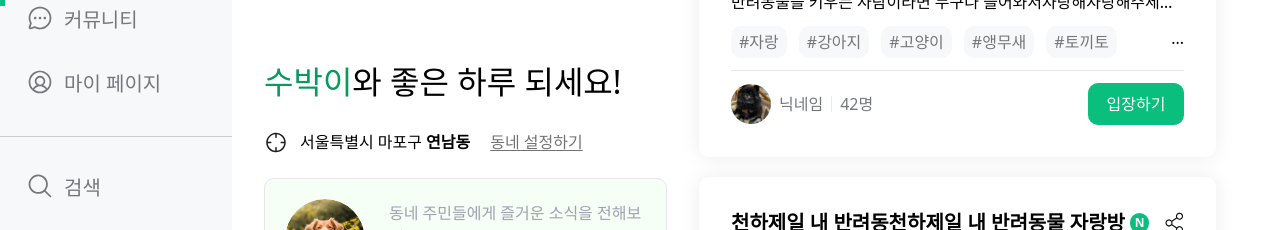
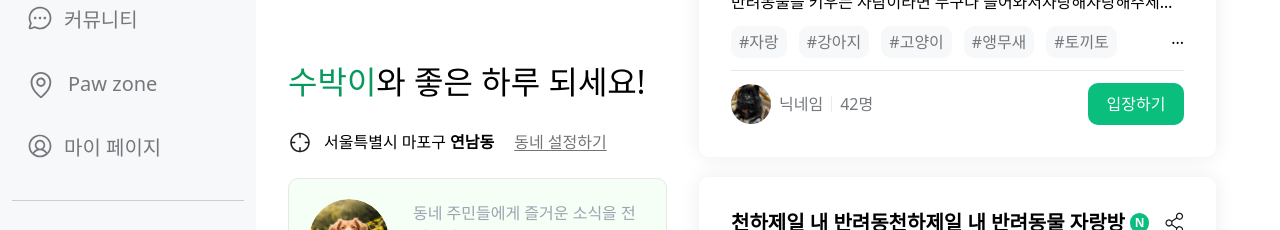
Before and after one commit to shseok/pawpaw-client, a Next.js app: page / in a window 1280 px wide. Shown: the part 198-428 px from the top of the page. Built offline with nearby package versions, Linux system fonts and the light colour scheme; no server answers.

Commit message:
Design: Pawzone 버튼 추가 #3

```diff
--- a/components/ui/Sidebar/SideButton/DesktopSvg.tsx
+++ b/components/ui/Sidebar/SideButton/DesktopSvg.tsx
@@ -40,9 +40,9 @@ function PawZone({ color }: { color: string }) {
   return (
     <div className="cursor-pointer">
       <svg
-        width="24"
-        height="24"
-        viewBox="0 0 24 24"
+        width="28"
+        height="28"
+        viewBox="2 0 26 26"
         fill="none"
         xmlns="http://www.w3.org/2000/svg"
       >
--- a/components/ui/Sidebar/SideButton/SideButton.tsx
+++ b/components/ui/Sidebar/SideButton/SideButton.tsx
@@ -10,6 +10,7 @@ export default function SideButton({
   const names: { [key: string]: string } = {
     Feed: '피드',
     Community: '커뮤니티',
+    PawZone: 'Paw zone',
     Mypage: '마이 페이지',
     Search: '검색',
     Alert: '알림',
@@ -26,7 +27,7 @@ export default function SideButton({
         {activeButton === svgComponent.name &&
         svgComponent.name !== 'Search' &&
         svgComponent.name !== 'Alert' ? (
-          <div className="absolute left-0 w-[5px] h-16 bg-[#0ABE7D]" />
+          <div className="absolute top-0 left-0 w-[5px] h-16 bg-[#0ABE7D]" />
         ) : null}
         {desktopWidth === true ? (
           <div className="flex flex-nowrap ml-7">
--- a/components/ui/Sidebar/SideButtonContainer.tsx
+++ b/components/ui/Sidebar/SideButtonContainer.tsx
@@ -8,7 +8,7 @@ import DesktopSvg from './SideButton/DesktopSvg';
 export default function SideButtonContainer({
   desktopWidth,
 }: Pick<SidebarProps, 'desktopWidth'>) {
-  const { Feed, Community, Mypage, Search, Alert } = DesktopSvg;
+  const { Feed, Community, PawZone, Mypage, Search, Alert } = DesktopSvg;
   const [activeButton, setActiveButton] = useState('Feed');
   const pseudoElementWidth = desktopWidth === true ? 'w-[232px]' : 'w-[72px]';
 
@@ -27,11 +27,18 @@ export default function SideButtonContainer({
         onClick={() => setActiveButton('Community')}
       />
       <SideButton
+        svgComponent={PawZone}
+        activeButton={activeButton}
+        desktopWidth={desktopWidth}
+        onClick={() => setActiveButton('PawZone')}
+      />
+      <SideButton
         svgComponent={Mypage}
         activeButton={activeButton}
         desktopWidth={desktopWidth}
         onClick={() => setActiveButton('Mypage')}
       />
+
       <div className="flex flex-row items-center justify-center h-10">
         <div className={`${pseudoElementWidth} h-[0.5px] bg-[#CBCDD2]`} />
       </div>
--- a/components/ui/Sidebar/Sidebar.tsx
+++ b/components/ui/Sidebar/Sidebar.tsx
@@ -13,7 +13,7 @@ export default function Sidebar() {
   return (
     <>
       <nav
-        className={`sticky top-0 h-screen left-0 ${desktopWidth}  bg-[#F7F8F9] invisible tablet:visible`}
+        className={`fixed top-0 h-screen left-0 ${desktopWidth}  bg-[#F7F8F9] invisible tablet:visible`}
       >
         <SidebarLogo desktopWidth={toggle} />
         <SideButtonContainer desktopWidth={toggle} />
@@ -22,6 +22,9 @@ export default function Sidebar() {
           onClick={() => setToggle(!toggle)}
         />
       </nav>
+      <div>
+        <div className={`sticky ${desktopWidth} hidden tablet:block`} />
+      </div>
       <ResponsiveNavbar />
     </>
   );
```
Also changed, not shown: public/sidebar/desktop/Pawzone.svg (renamed from public/sidebar/desktop/mappin.svg).
